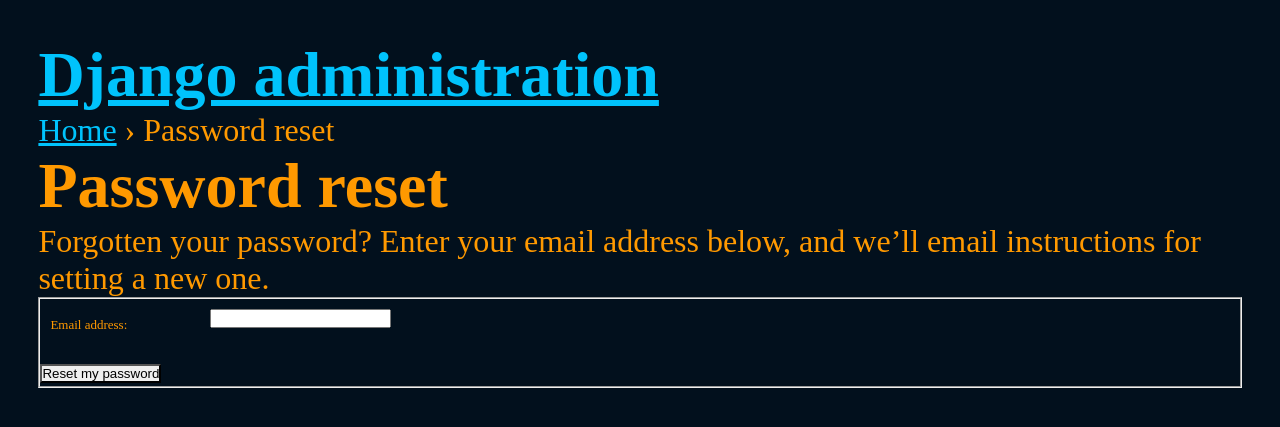
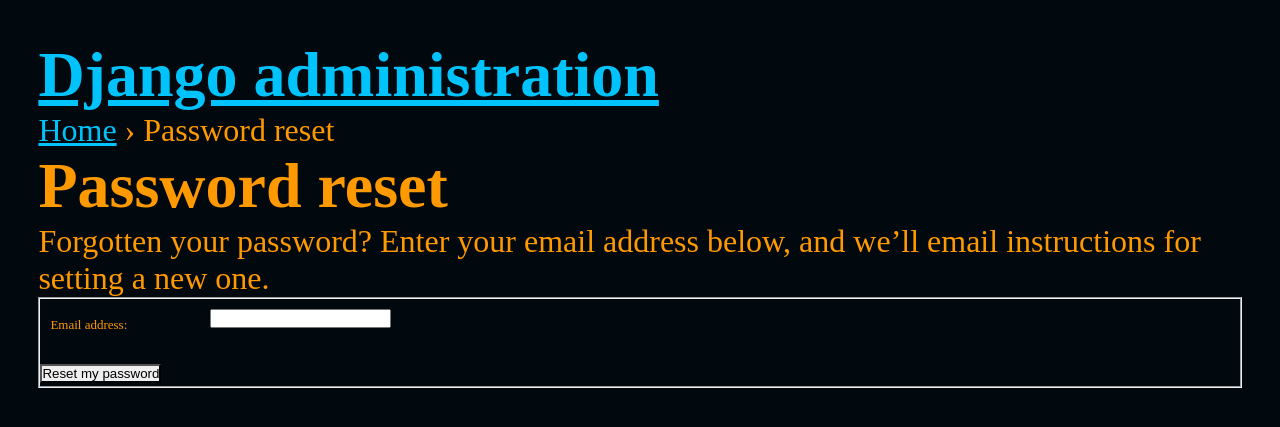
Before and after one commit to craiga/will-of-the-prophets, a Django app: page /accounts/password_reset/ in a window 1280 px wide. Shown: the top 427 px of the page. Run offline with Django 3.2, Linux system fonts and the light colour scheme; style sheets or scripts are compiled from the project's sources; parts of the project's set-up code (start-up, migrations or seed data) failed here and were passed over; some libraries are stand-ins or nearby versions.

Commit message:
Standardize lcars colors

```diff
--- a/will_of_the_prophets/static/will_of_the_prophets/styles/_board.scss
+++ b/will_of_the_prophets/static/will_of_the_prophets/styles/_board.scss
@@ -1,7 +1,8 @@
+@import "./variables";
 @import "./mixins";
 
-$even-color: $lcars-color-medium-carmine;
-$odd-color: $lcars-color-lavender-purple;
+$even-color: lcars-color("medium-carmine");
+$odd-color: lcars-color("lavender-purple");
 
 $butthole-color: #99d0ff;
 $butthole-opacity: 0.6;
--- a/will_of_the_prophets/static/will_of_the_prophets/styles/_lcars.scss
+++ b/will_of_the_prophets/static/will_of_the_prophets/styles/_lcars.scss
@@ -109,7 +109,7 @@ $content-padding: 2vw;
   flex: 1;
   justify-content: flex-end;
   align-items: flex-end;
-  color: $lcars-color-ink;
+  color: lcars-color("blue-charcoal");
   @include cap-variable-widths(
     (
       padding: 1vw
@@ -149,20 +149,10 @@ $content-padding: 2vw;
   );
 }
 
-.lcars-group__filler--yellow {
-  background: $lcars-color-atomic-tangerine;
-}
-
-.lcars-group__filler--purple {
-  background: $lcars-color-lavender-purple;
-}
-
-.lcars-group__filler--lilac {
-  background: $lcars-color-melrose;
-}
-
-.lcars-group__filler--blue {
-  background: $lcars-color-dodger-blue-alt;
+@each $name, $color in $lcars-colors {
+  .lcars-group__filler--#{$name} {
+    background: $color;
+  }
 }
 
 .lcars-group__filler--top-left-elbow::before,
@@ -188,7 +178,7 @@ $content-padding: 2vw;
 
 .lcars-group__filler--top-left-elbow::after,
 .lcars-group__filler--bottom-left-elbow::after {
-  background: $lcars-color-ink;
+  background: lcars-color("blue-charcoal");
 }
 
 .lcars-group__filler--top-left-elbow::before,
--- a/will_of_the_prophets/static/will_of_the_prophets/styles/_legend.scss
+++ b/will_of_the_prophets/static/will_of_the_prophets/styles/_legend.scss
@@ -56,7 +56,7 @@
 
 .legend__item-description {
   grid-area: description;
-  color: $lcars-color-lavender-purple;
+  color: lcars-color("lavender-purple");
   line-height: 1.2;
   text-transform: uppercase;
   @include cap-variable-widths(
--- a/will_of_the_prophets/static/will_of_the_prophets/styles/_roll-form.scss
+++ b/will_of_the_prophets/static/will_of_the_prophets/styles/_roll-form.scss
@@ -13,7 +13,7 @@
 }
 
 .roll-form__error {
-  color: $lcars-color-rust;
+  color: lcars-color("chesnut-rose");
 
   @include cap-variable-widths(
     (
@@ -53,7 +53,7 @@
 .roll-form__input::placeholder {
   text-align: center;
   text-transform: uppercase;
-  color: $lcars-color-atomic-tangerine;
+  color: lcars-color("orange-peel");
   opacity: 0.7;
 }
 
@@ -61,8 +61,8 @@
   font-family: inherit;
   font-size: inherit;
   border: none;
-  color: $lcars-color-ink;
-  background: $lcars-color-atomic-tangerine;
+  color: lcars-color("blue-charcoal");
+  background: lcars-color("orange-peel");
   text-transform: uppercase;
   letter-spacing: 0.06em;
   cursor: pointer;
--- a/will_of_the_prophets/static/will_of_the_prophets/styles/_site.scss
+++ b/will_of_the_prophets/static/will_of_the_prophets/styles/_site.scss
@@ -16,7 +16,7 @@
 
 .site__header {
   font-family: $headings-font-family;
-  color: $lcars-color-tng-blue;
+  color: lcars-color("bright-turquoise");
 
   @include cap-variable-widths(
     (
--- a/will_of_the_prophets/static/will_of_the_prophets/styles/_variables.scss
+++ b/will_of_the_prophets/static/will_of_the_prophets/styles/_variables.scss
@@ -4,35 +4,22 @@ $lcars-font-family: "lcars";
 
 $site-max-width: 900px;
 
-// Slightly modified colors from https://github.com/joernweissenborn/lcars.
-$lcars-color-anakiwa: #99ccff;
-$lcars-color-atomic-tangerine: #ff9900;
-$lcars-color-bahama-blue: #006699;
-$lcars-color-blue-bell: #9999cc;
-$lcars-color-blue: #0011ee;
-$lcars-color-bourbon: #bb6622;
-$lcars-color-chestnut-rose: #cc6666;
-$lcars-color-cosmic: #774466;
-$lcars-color-danub: #6688cc;
-$lcars-color-dodger-blue-alt: #3366ff;
-$lcars-color-dodger-blue: #5599ff;
-$lcars-color-eggplant: #664466;
-$lcars-color-golden-tanoi: #ffcc66;
-$lcars-color-hopbush: #cc6699;
-$lcars-color-husk: #bbaa55;
-$lcars-color-indigo: #4455bb;
-$lcars-color-ink: #02101d;
-$lcars-color-lavender-purple: #9977aa;
-$lcars-color-lilac: #cc99cc;
-$lcars-color-mariner: #3366cc;
-$lcars-color-medium-carmine: #aa5533;
-$lcars-color-melrose: #9999ff;
-$lcars-color-navy-blue: #000088;
-$lcars-color-neon-carrot: #ff9933;
-$lcars-color-orange-peel: #ff9966;
-$lcars-color-pale-canary: #ffff99;
-$lcars-color-periwinkle: #ccddff;
-$lcars-color-red-damask: #dd6644;
-$lcars-color-rust: #bb4411;
-$lcars-color-sandy-brown: #ee9955;
-$lcars-color-tng-blue: #00c3fc;
+$lcars-colors: (
+  "blue-charcoal": #01080e,
+  "peach-orange": #ffcc99,
+  "atomic-tangerine": #ff9966,
+  "orange-peel": #ff9900,
+  "lavender-purple": #9977aa,
+  "blue-bell": #999aca,
+  "melrose": #9899ff,
+  "medium-carmine": #aa5533,
+  "chesnut-rose": #cc6666,
+  "hopbush": #cc6699,
+  "bright-turquoise": #00c3fc,
+  "dodger-blue": #5599ff,
+  "mariner": #3366cc
+);
+
+@function lcars-color($color) {
+  @return map-get($lcars-colors, $color);
+}
--- a/will_of_the_prophets/static/will_of_the_prophets/styles/index.scss
+++ b/will_of_the_prophets/static/will_of_the_prophets/styles/index.scss
@@ -8,8 +8,8 @@
 }
 
 body {
-  background: $lcars-color-ink;
-  color: $lcars-color-atomic-tangerine;
+  background: lcars-color("blue-charcoal");
+  color: lcars-color("orange-peel");
   font-family: $lcars-font-family;
   margin: 3vw;
   font-size: 2.5vw;
@@ -17,7 +17,7 @@ body {
 
 a,
 a:visited {
-  color: $lcars-color-tng-blue;
+  color: lcars-color("bright-turquoise");
 }
 
 .no-break {
```
Also changed, not shown: will_of_the_prophets/templates/will_of_the_prophets/public_board.html (+12 -12 lines), will_of_the_prophets/templates/will_of_the_prophets/roll.html (+8 -8 lines), will_of_the_prophets/static/will_of_the_prophets/styles/index.css.
